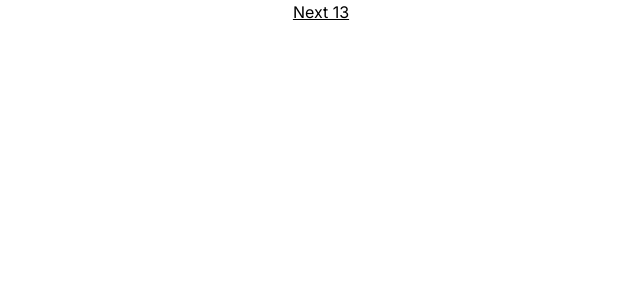
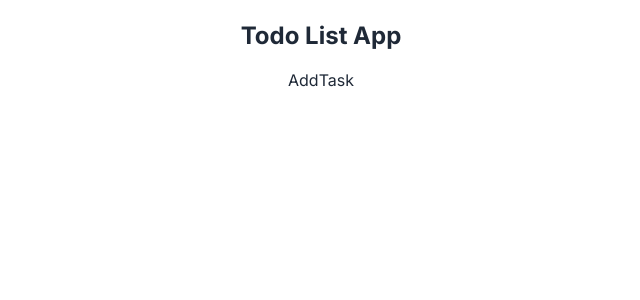
Before and after one commit to berntboy/ToDo-App, a Next.js app: page / in a window 1280 px wide. Shown: the top 300 px of the page, without its empty margins (319-959 px from the left). Built offline with nearby package versions, Linux system fonts and the light colour scheme.

Commit message:
set up daisy ui

```diff
--- /dev/null
+++ b/app/components/AddTask.tsx
@@ -0,0 +1,5 @@
+const AddTask = () => {
+  return <div>AddTask</div>;
+};
+
+export default AddTask;
--- a/app/page.tsx
+++ b/app/page.tsx
@@ -1,7 +1,12 @@
+import AddTask from "./components/AddTask";
+
 export default function Home() {
   return (
-    <main>
-      <h1 className="text-center underline">Next 13</h1>
+    <main className="max-w-4xl mx-auto mt-4">
+      <div className="text-center my-5 flex flex-col gap-4">
+        <h1 className="text-2xl font-bold">Todo List App</h1>
+        <AddTask />
+      </div>
     </main>
   );
 }
--- a/package.json
+++ b/package.json
@@ -12,6 +12,7 @@
     "@types/node": "18.16.3",
     "@types/react": "18.2.5",
     "@types/react-dom": "18.2.3",
+    "daisyui": "^2.51.6",
     "eslint": "8.39.0",
     "eslint-config-next": "13.4.0",
     "next": "13.4.0",
--- a/tailwind.config.js
+++ b/tailwind.config.js
@@ -14,5 +14,5 @@
       },
     },
   },
-  plugins: [],
+  plugins: [require("daisyui")],
 };
```
Also changed, not shown: 1 other file (tests, documents, lock files or other folders).
